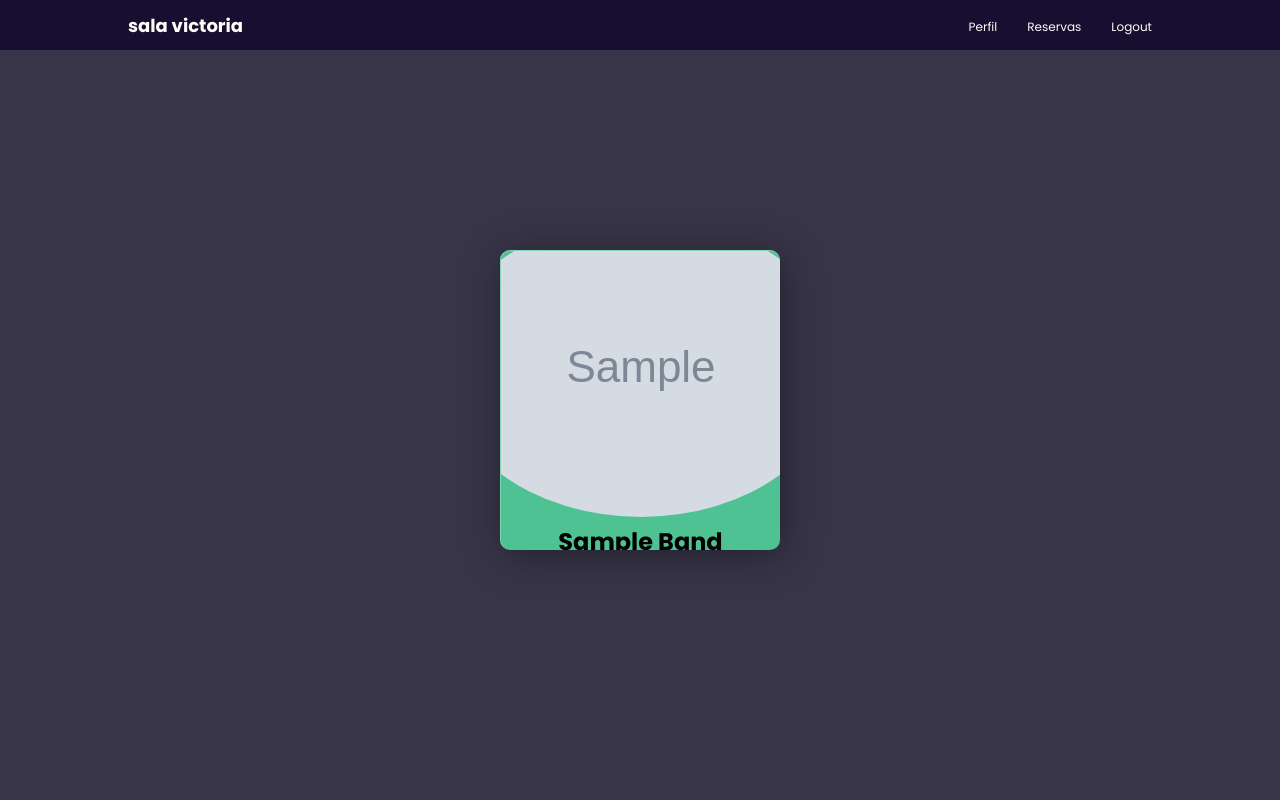
After one commit to YellowBallPython/vic-test, a Django app: page /profile/bands in a window 1280 px wide. The commit adds this page. Run offline with Django 3.2, Linux system fonts and the light colour scheme; a user stored in the database is signed in; tables that the repository leaves empty hold one stand-in row (values such as "Sample post"); grey boxes marked "Sample" are stand-in pictures; some libraries are stand-ins or nearby versions.

Commit message:
User bands page done

```diff
--- /dev/null
+++ b/profiles/templates/profiles/bands.html
@@ -0,0 +1,32 @@
+{% extends 'frontend/base.html' %}
+
+{% block title %}
+{% endblock title %}
+
+
+{% block content %}
+<div class="body-body">
+    <div class="container">
+        {% for band in bands %}
+        <div class="band-card">
+            <div class="band-content">
+                <div class="band-pic">
+                    <img id="band-pic-circle" src="{{band.img.url}}" alt="Foto de perfil">
+                </div>
+                <div class="band-body-content">
+                    <h2>{{band.name.title}}</h2>
+                </div>
+                <div class="band-footer-content">
+                    <small><a href="#">Editar banda</a></small>
+                    <p>~</p>
+                    <small><a href="#">Borrar</a></small>
+                </div>
+            </div>
+        </div>
+        {% endfor %}
+    </div>
+
+
+
+</div>
+{% endblock content %}
--- a/profiles/templates/profiles/profile.html
+++ b/profiles/templates/profiles/profile.html
@@ -26,7 +26,7 @@
                             <a href="#">Profile</a>
                         </div>
                         <div class="a-profile">
-                            <a href="#">Bands</a>
+                            <a href="{% url 'profiles:band-list' %}">Bands</a>
                         </div>
                         <div class="a-profile">
                             <a href="#">Reservations</a>
--- a/profiles/urls.py
+++ b/profiles/urls.py
@@ -6,6 +6,7 @@
 app_name = 'profiles'
 urlpatterns = [
     path('', views.profile, name='profile'),
+    path('bands', views.band_list, name='band-list'),
     path('band-creation/', views.band_creation, name='band-creation'),
     path('edit-band/<str:id>/', views.edit_band, name='edit-band'),
 ]
--- a/profiles/views.py
+++ b/profiles/views.py
@@ -31,6 +31,15 @@
     }
     return render(request, 'profiles/profile.html', context)
 
+def band_list(request):
+    user = User.objects.get(id=request.user.id)
+    bands = Band.objects.filter(owner=user)
+
+    context = {
+        'bands': bands,
+    }
+    return render(request, 'profiles/bands.html', context)
+
 
 def band_creation(request):
 
--- a/static/css/main.css
+++ b/static/css/main.css
@@ -593,6 +593,47 @@
 }
 
 /*
+------------> BAND PAGE <------------
+*/
+
+.container .band-card {
+    display:flex;
+    overflow: hidden;
+    position: relative;
+    width: 280px;
+    height: 300px;
+    margin: 30px;
+    justify-content: center;
+    align-items: center;
+    background: var(--secondaryColor);
+    background-size: 275%;
+    background-position: center;
+    border-radius: 10px;
+    box-shadow: 3px 5px 40px rgba(0, 0, 0, 0.4);
+    border-top: 1px solid rgba(255, 255, 255, 0.3);
+    border-left: 1px solid rgba(255, 255, 255, 0.3);
+}
+
+.container .band-card .band-content {
+    display:flex;
+    flex-direction: column;
+    justify-content: center;
+    align-items: center;
+}
+
+.container .band-card .band-content .band-pic #band-pic-circle {
+    border-radius: 50%;
+}
+.container .band-card .band-content .band-footer-content {
+    display:flex;
+}
+
+.container .band-card .band-content .band-footer-content small{
+    margin: 0 5px;
+    color: black;
+}
+
+/*
 ------------> LOGOUT PAGE <------------
 */
 
```
Also changed, not shown: media/default-band.jpg.
